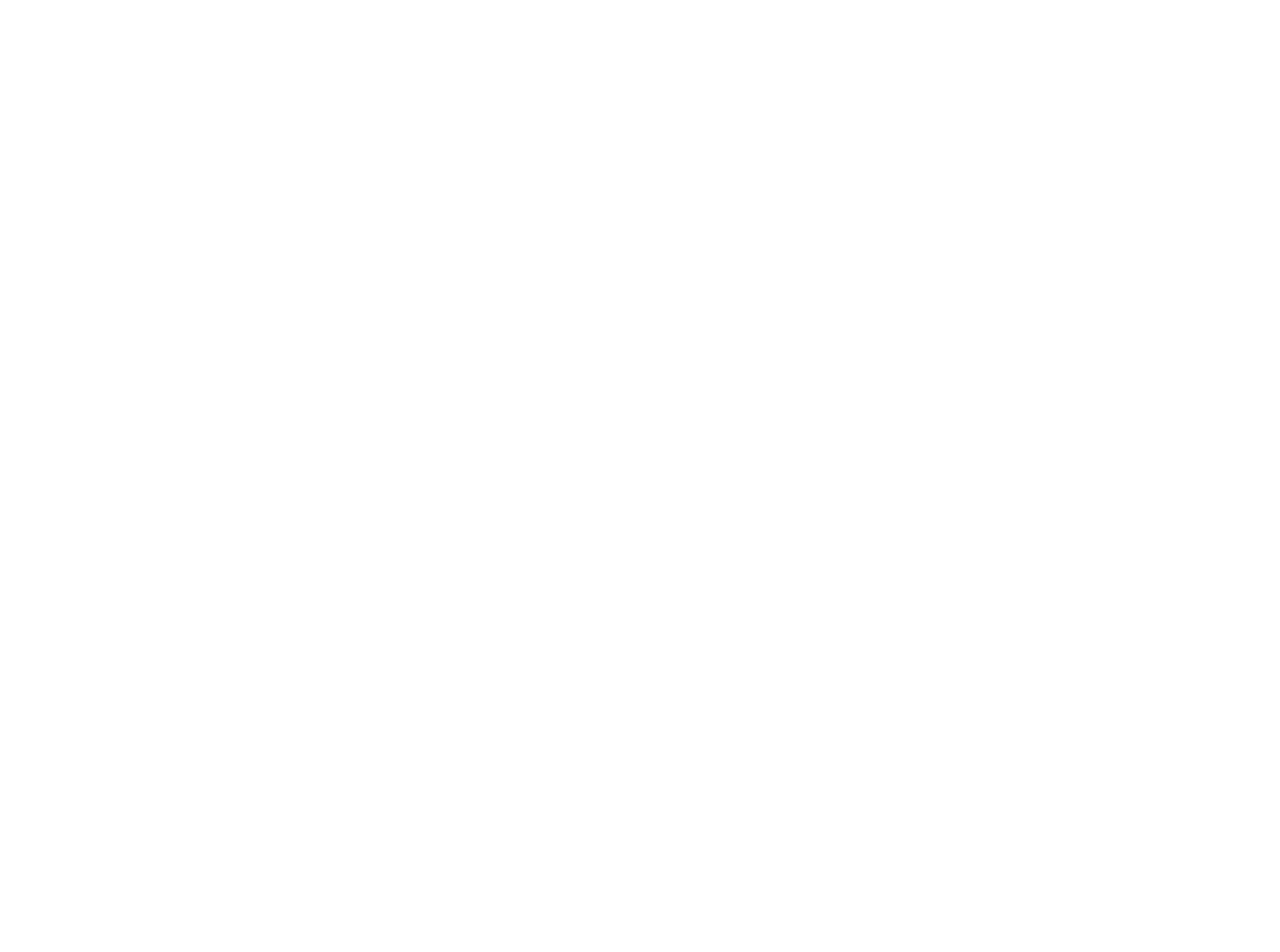
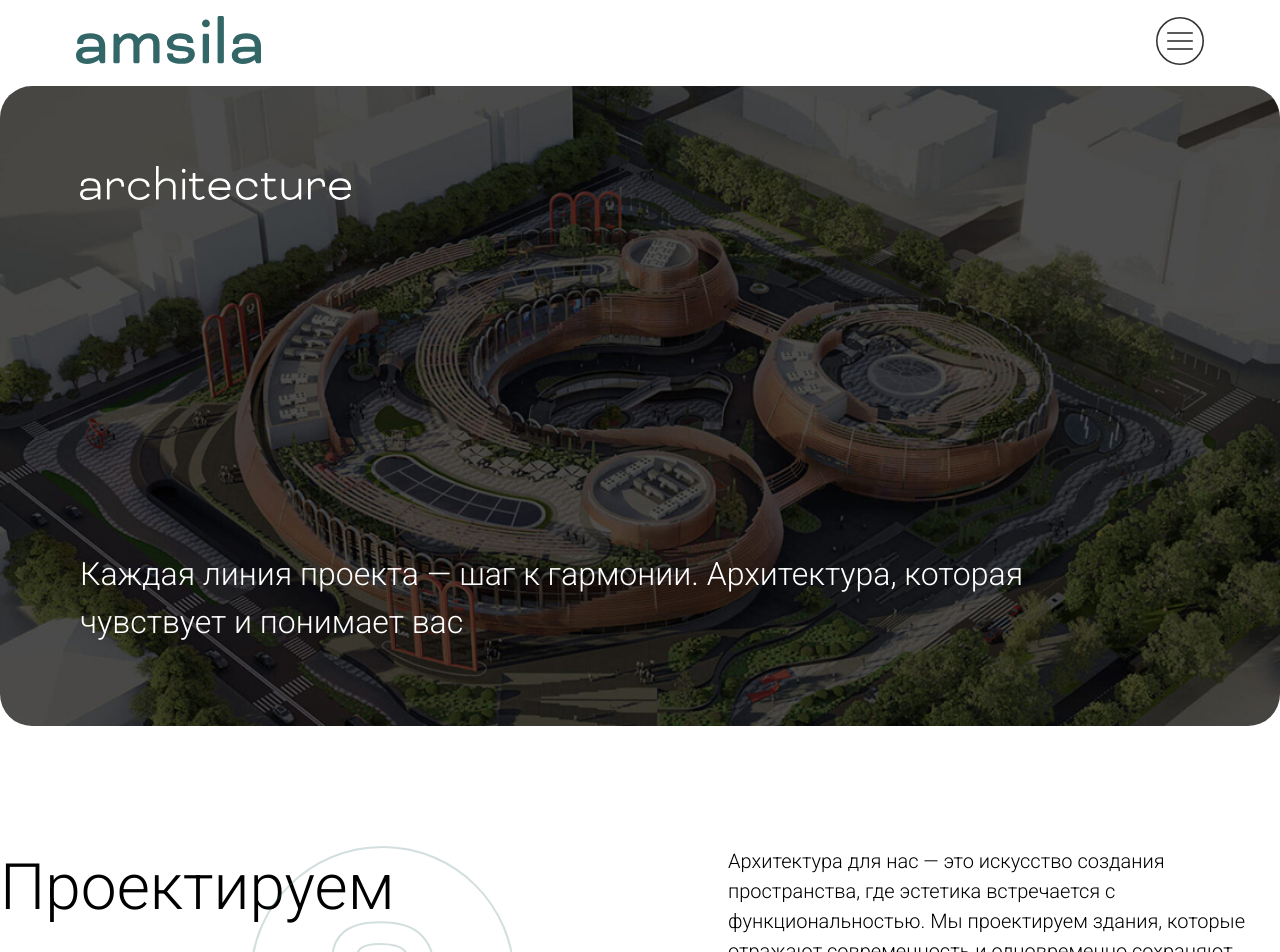
Before and after one commit to HusniddinAyubjonov/amsila-react, a React (Vite) app: page /architecture in a window 1280 px wide. Before the commit this address had no page. Shown: the top 952 px of the page. Before the commit the page ends 800 px from the top, so only its background shows below. Built offline with nearby package versions, Linux system fonts and the light colour scheme.

Commit message:
added headers

```diff
--- a/src/App.tsx
+++ b/src/App.tsx
@@ -4,6 +4,7 @@
 
 // Lazy load the Home component
 const Home = lazy(() => import("./pages/home/Home"));
+const Architecture = lazy(() => import("./pages/architecture/Architecture"));
 
 export default function App() {
   return (
@@ -11,6 +12,7 @@
       <Suspense fallback={<Load />}>
         <Routes>
           <Route path="/" element={<Home />} />
+          <Route path="/architecture" element={<Architecture />} />
         </Routes>
       </Suspense>
     </BrowserRouter>
--- /dev/null
+++ b/src/pages/architecture/Architecture.tsx
@@ -0,0 +1,30 @@
+import Navbar from "../../shared/ui/navbar/Navbar";
+import Certificate from "../../shared/ui/certificates/Certificate";
+import Partners from "../../shared/ui/partners/Partners";
+import TitleText from "../../shared/ui/titleText/TitleText";
+import Banners from "../../shared/ui/banners/Banners";
+import banner from "../../assets/images/architecture/bannerArch.jpg";
+import textImg from "../../shared/icon/architectureTxt.svg";
+
+export default function Architecture() {
+  return (
+    <div>
+      <Banners
+        bannerUrl={banner}
+        textImg={textImg}
+        title="Каждая линия проекта — шаг к гармонии. Архитектура, которая чувствует и понимает вас
+"
+      />
+      <div style={{ marginTop: "120px" }}>
+        <TitleText
+          title="Проектируем для"
+          titleGreen="жизни"
+          description="Архитектура для нас — это искусство создания пространства, где эстетика встречается с функциональностью. Мы проектируем здания, которые отражают современность и одновременно сохраняют свою актуальность на долгие годы. От жилых комплексов до коммерческих объектов — каждый проект для нас уникален, как и люди, которые будут жить и работать в этих пространствах."
+        />
+      </div>
+      <Navbar />
+      <Partners />
+      <Certificate />
+    </div>
+  );
+}
--- /dev/null
+++ b/src/pages/architecture/architecture.module.css
@@ -0,0 +1,27 @@
+@import url("/src/index.css");
+@import url("/src/shared/ui/banners/banners.module.css");
+
+.banner {
+  background-position: center center;
+}
+
+@media (min-width: 769px) and (max-width: 1024px) {
+  .banner {
+    height: 480px;
+    background-position: center center;
+  }
+}
+
+@media (min-width: 481px) and (max-width: 768px) {
+  .banner {
+    height: 480px;
+    background-position: center center;
+  }
+}
+
+@media (max-width: 480px) {
+  .banner {
+    height: 480px;
+    background-position: center center;
+  }
+}
--- /dev/null
+++ b/src/shared/ui/banners/Banners.tsx
@@ -0,0 +1,23 @@
+import style from "./banners.module.css";
+
+interface IBanners {
+  bannerUrl: string;
+  textImg: string;
+  title: string;
+}
+
+export default function Banners({ bannerUrl, textImg, title }: IBanners) {
+  return (
+    <div className={style.container}>
+      <header>
+        <div
+          className={style.banner}
+          style={{ backgroundImage: `url(${bannerUrl})` }}
+        >
+          <img src={textImg} alt="logo" />
+          <h1>{title}</h1>
+        </div>
+      </header>
+    </div>
+  );
+}
--- /dev/null
+++ b/src/shared/ui/banners/banners.module.css
@@ -0,0 +1,88 @@
+@import url("/src/index.css");
+@import url("/src/pages/architecture/architecture.module.css");
+
+header {
+  margin-top: 86px;
+}
+
+.banner {
+  width: 100%;
+  height: 640px;
+  border-radius: 32px;
+  position: relative;
+  background-size: cover;
+  position: relative;
+}
+
+.banner img {
+  margin: 80px;
+  height: 34px;
+}
+
+.banner h1 {
+  color: #fff;
+  position: absolute;
+  bottom: 80px;
+  left: 80px;
+  font-family: Roboto;
+  font-weight: 300;
+  font-style: Light;
+  font-size: 32px;
+  line-height: 150%;
+  letter-spacing: 0%;
+  width: 968px;
+}
+
+@media (min-width: 769px) and (max-width: 1024px) {
+  .banner {
+    height: 480px;
+  }
+
+  .banner img {
+    margin: 50px;
+    height: 28px;
+  }
+
+  .banner h1 {
+    font-size: 28px;
+    width: 800px;
+    bottom: 50px;
+    left: 50px;
+  }
+}
+
+@media (min-width: 481px) and (max-width: 768px) {
+  .banner {
+    height: 480px;
+  }
+
+  .banner img {
+    margin: 30px 20px;
+    height: 24px;
+  }
+
+  .banner h1 {
+    font-size: 16px;
+    width: 280px;
+    bottom: 20px;
+    left: 20px;
+  }
+}
+
+@media (max-width: 480px) {
+  .banner {
+    height: 480px;
+  }
+
+  .banner img {
+    margin: 30px 20px;
+    height: 24px;
+  }
+
+  .banner h1 {
+    font-size: 16px;
+    width: 280px;
+    bottom: 20px;
+    left: 20px;
+  }
+}
```
Also changed, not shown: src/assets/images/architecture/bannerArch.jpg (added).
